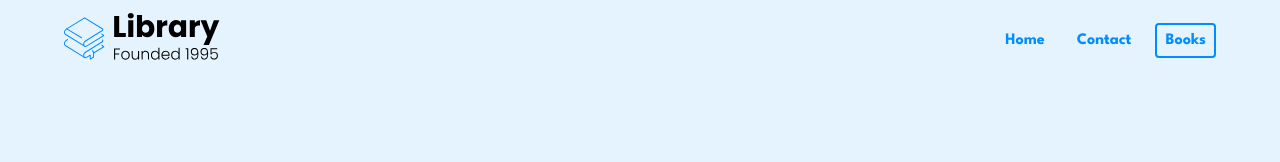
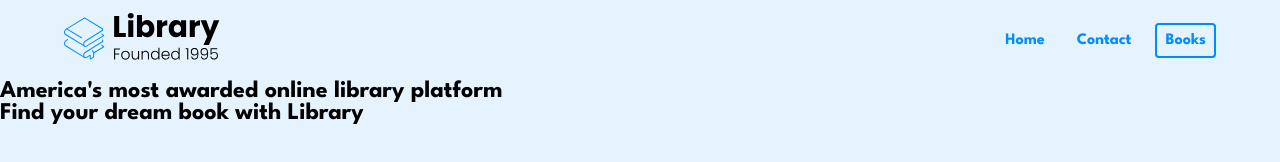
Before and after one commit to MDKmann/EP-Library, a plain HTML site: page index.html in a window 1280 px wide. Drawn offline with Linux system fonts and the light colour scheme.

Commit message:
added header__container and header__description

```diff
--- a/index.html
+++ b/index.html
@@ -19,6 +19,12 @@
          </div>
         </nav>
         <header>
+            <div class="header__container">
+                <div class="header__description">
+                    <h1>America's most awarded online library platform</h1>
+                    <h2>Find your dream book with <span class="text--blue">Library</span></h2>
+                </div>
+            </div>
         </header>
     </section>
 </body>
```
